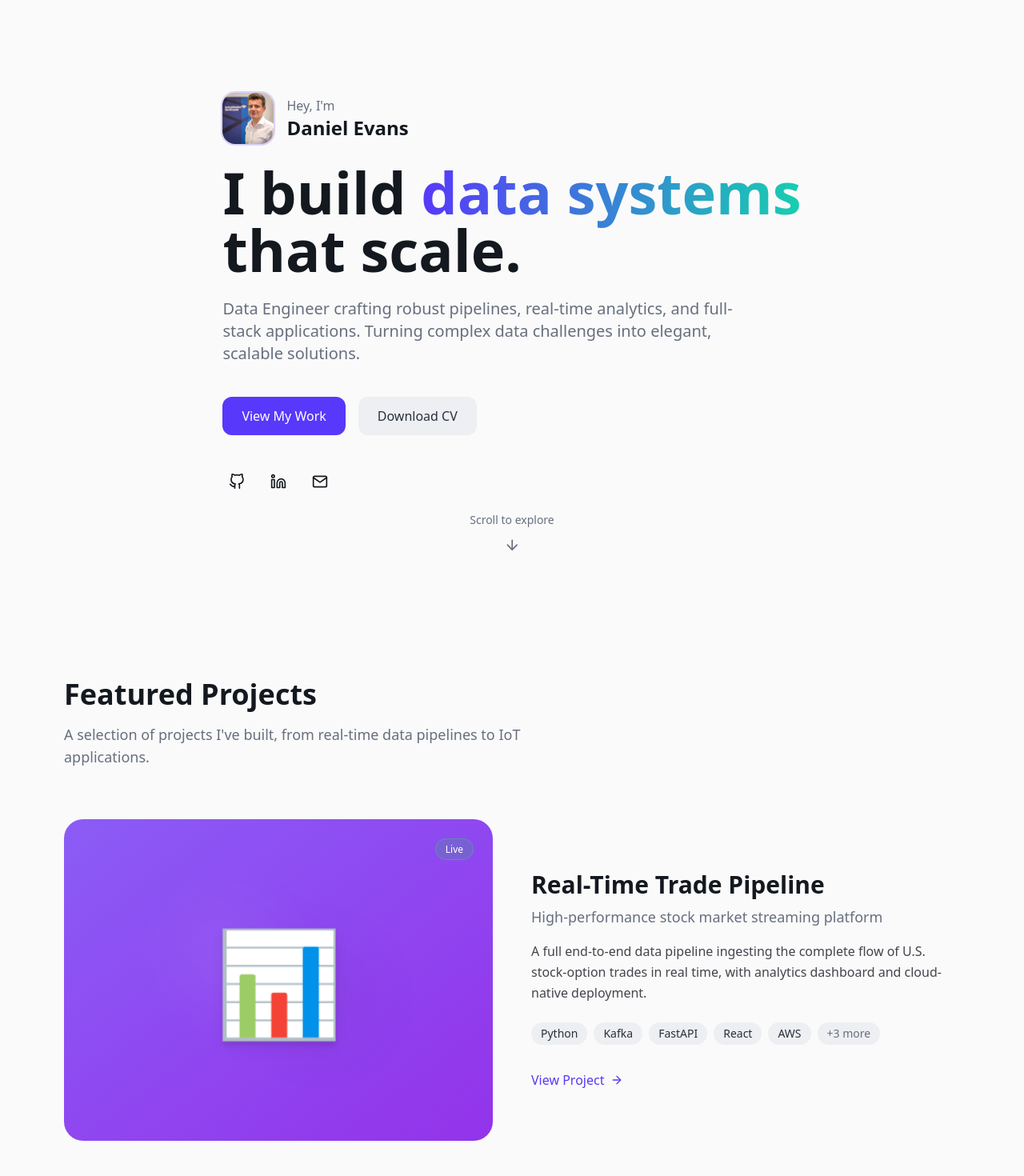
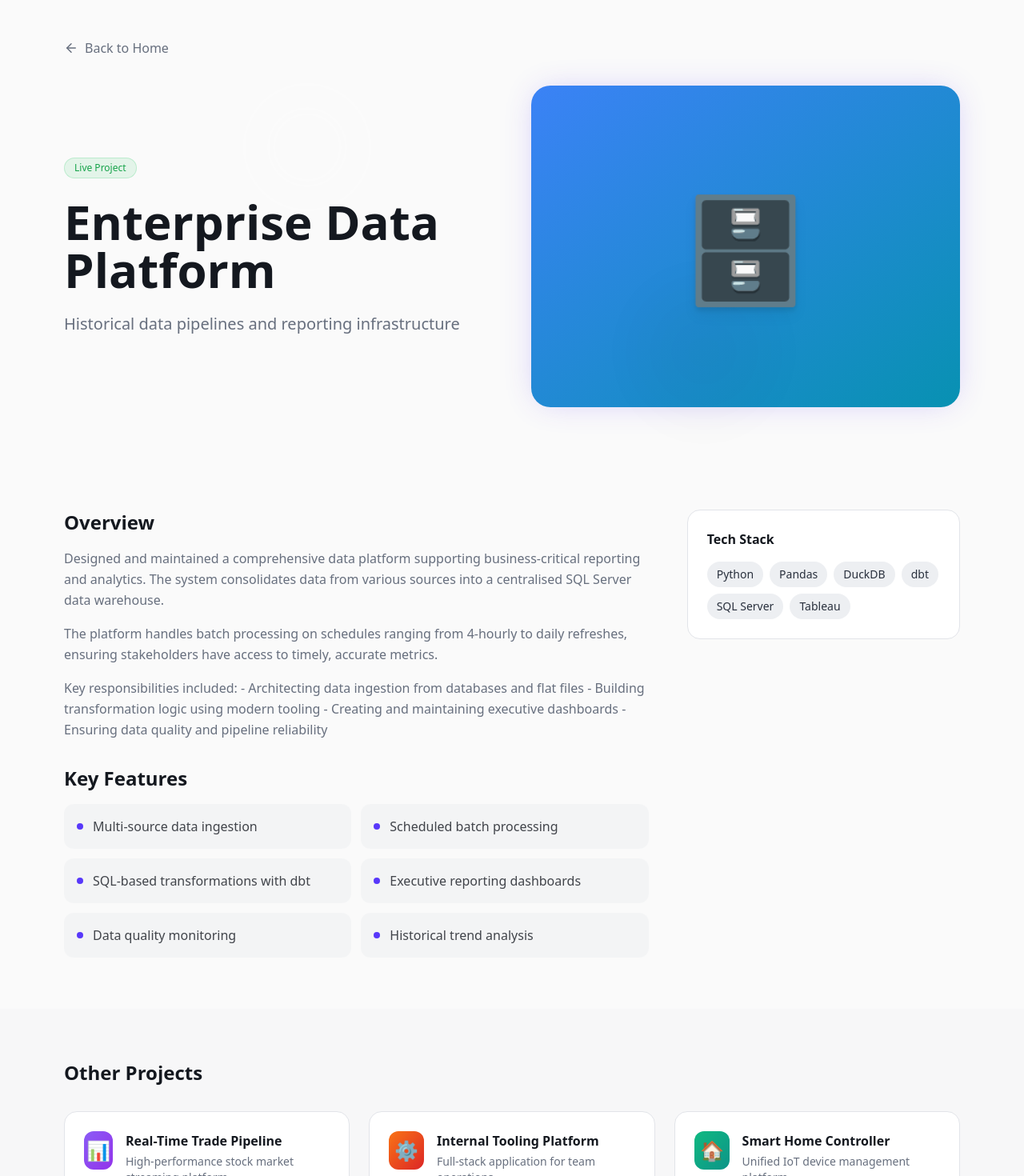
Before and after one commit to dane168/personal-website, a React (Vite) app: page /projects/enterprise-data-platform in a window 1280 px wide. Before the commit this address led to /. Shown: the part 80-1550 px from the top of the page at 80% size. Built offline with nearby package versions, Linux system fonts and the light colour scheme.

Commit message:
added 2 new projects, fixed the home button. fixed scroll

```diff
--- a/src/App.tsx
+++ b/src/App.tsx
@@ -1,11 +1,23 @@
-import { Routes, Route } from 'react-router-dom'
+import { Routes, Route, useLocation } from 'react-router-dom'
+import { useEffect } from 'react'
 import { ThemeProvider } from '@/components/theme-provider'
 import Home from '@/pages/Home'
 import ProjectDetail from '@/pages/ProjectDetail'
 
+function ScrollToTop() {
+  const { pathname } = useLocation()
+
+  useEffect(() => {
+    window.scrollTo(0, 0)
+  }, [pathname])
+
+  return null
+}
+
 function App() {
   return (
     <ThemeProvider defaultTheme="system" storageKey="theme">
+      <ScrollToTop />
       <Routes>
         <Route path="/" element={<Home />} />
         <Route path="/projects/:id" element={<ProjectDetail />} />
--- a/src/data/projects.ts
+++ b/src/data/projects.ts
@@ -5,6 +5,7 @@ export interface Project {
   description: string
   longDescription?: string
   status: 'live' | 'in-development' | 'concept'
+  category: 'personal' | 'work'
   techStack: string[]
   features: string[]
   links?: {
@@ -30,6 +31,7 @@ Key architectural decisions include:
 - Containerized deployment on AWS ECS Fargate
 - Comprehensive observability with Prometheus and Grafana`,
     status: 'live',
+    category: 'personal',
     techStack: ['Python', 'Kafka', 'FastAPI', 'React', 'AWS', 'Terraform', 'PostgreSQL', 'Docker'],
     features: [
       'Real-time streaming data ingestion',
@@ -41,6 +43,63 @@ Key architectural decisions include:
     ],
     gradient: 'from-violet-500 to-purple-600',
     icon: '📊'
+  },
+  {
+    id: 'enterprise-data-platform',
+    title: 'Enterprise Data Platform',
+    tagline: 'Historical data pipelines and reporting infrastructure',
+    description: 'Large-scale data platform handling ingestion, transformation, and visualisation of enterprise metrics across multiple source systems.',
+    longDescription: `Designed and maintained a comprehensive data platform supporting business-critical reporting and analytics. The system consolidates data from various sources into a centralised SQL Server data warehouse.
+
+The platform handles batch processing on schedules ranging from 4-hourly to daily refreshes, ensuring stakeholders have access to timely, accurate metrics.
+
+Key responsibilities included:
+- Architecting data ingestion from databases and flat files
+- Building transformation logic using modern tooling
+- Creating and maintaining executive dashboards
+- Ensuring data quality and pipeline reliability`,
+    status: 'live',
+    category: 'work',
+    techStack: ['Python', 'Pandas', 'DuckDB', 'dbt', 'SQL Server', 'Tableau'],
+    features: [
+      'Multi-source data ingestion',
+      'Scheduled batch processing',
+      'SQL-based transformations with dbt',
+      'Executive reporting dashboards',
+      'Data quality monitoring',
+      'Historical trend analysis'
+    ],
+    gradient: 'from-blue-500 to-cyan-600',
+    icon: '🗄️'
+  },
+  {
+    id: 'internal-tooling-platform',
+    title: 'Internal Tooling Platform',
+    tagline: 'Full-stack application for team operations',
+    description: 'End-to-end internal web application built to streamline team workflows, featuring asynchronous task processing and custom integrations.',
+    longDescription: `Led the full lifecycle development of an internal tooling platform, from initial requirements gathering through to production deployment and ongoing maintenance.
+
+The application serves as a central hub for team operations, handling everything from automated notifications to scheduled task management.
+
+Key aspects of the project:
+- Full ownership from planning to deployment
+- Custom frontend built to team requirements
+- Asynchronous job processing via message queue
+- On-premise hosting with infrastructure design
+- Integration with existing enterprise systems`,
+    status: 'live',
+    category: 'work',
+    techStack: ['Django', 'Python', 'Kafka', 'JavaScript', 'HTML/CSS', 'PostgreSQL'],
+    features: [
+      'Custom web interface',
+      'Asynchronous task processing',
+      'Message queue integration',
+      'Automated notifications',
+      'On-premise deployment',
+      'Enterprise system integrations'
+    ],
+    gradient: 'from-orange-500 to-red-600',
+    icon: '⚙️'
   },
   {
     id: 'smart-home',
@@ -56,6 +115,7 @@ Design goals:
 - Voice control integration
 - Energy monitoring and optimization`,
     status: 'in-development',
+    category: 'personal',
     techStack: ['React Native', 'TypeScript', 'Node.js', 'MQTT', 'PostgreSQL', 'Redis'],
     features: [
       'Unified device dashboard',
--- a/src/pages/Home.tsx
+++ b/src/pages/Home.tsx
@@ -65,21 +65,22 @@ export default function Home() {
                   <img src="/1659083620630.jpeg" alt="Daniel Evans" className="w-full h-full object-cover" />
                 </div>
                 <div>
-                  <p className="text-muted-foreground">Hey, I'm</p>
                   <h1 className="text-2xl font-bold">Daniel Evans</h1>
+                  <p className="text-muted-foreground">Data Engineer</p>
                 </div>
               </div>
 
               <h2 className="text-4xl sm:text-5xl md:text-6xl lg:text-7xl font-bold leading-tight">
-                I build{' '}
-                <span className="text-gradient">data systems</span>
+                Data pipelines,{' '}
+                <br className="hidden sm:block" />
+                <span className="text-gradient">full-stack apps</span>,
                 <br />
-                that scale.
+                and everything in between.
               </h2>
 
               <p className="text-lg md:text-xl text-muted-foreground max-w-2xl">
-                Data Engineer crafting robust pipelines, real-time analytics, and full-stack applications.
-                Turning complex data challenges into elegant, scalable solutions.
+                Building data infrastructure and internal tools at scale.
+                Python, SQL, cloud, and a bit of frontend when needed.
               </p>
 
               <div className="flex flex-wrap items-center gap-4 pt-4">
@@ -154,9 +155,9 @@ export default function Home() {
             transition={{ duration: 0.5 }}
             className="mb-16"
           >
-            <h2 className="text-3xl md:text-4xl font-bold mb-4">Featured Projects</h2>
+            <h2 className="text-3xl md:text-4xl font-bold mb-4">Projects</h2>
             <p className="text-lg text-muted-foreground max-w-2xl">
-              A selection of projects I've built, from real-time data pipelines to IoT applications.
+              A mix of work and personal projects spanning data engineering, full-stack development, and whatever else catches my interest.
             </p>
           </motion.div>
 
--- a/src/pages/ProjectDetail.tsx
+++ b/src/pages/ProjectDetail.tsx
@@ -22,13 +22,13 @@ export default function ProjectDetail() {
               DE<span className="text-primary">.</span>
             </Link>
             <div className="flex items-center gap-6">
-              <Link to="/#projects" className="text-sm font-medium hover:text-primary transition-colors hidden sm:block">
+              <Link to="/" className="text-sm font-medium hover:text-primary transition-colors hidden sm:block">
                 Projects
               </Link>
-              <Link to="/#about" className="text-sm font-medium hover:text-primary transition-colors hidden sm:block">
+              <Link to="/" className="text-sm font-medium hover:text-primary transition-colors hidden sm:block">
                 About
               </Link>
-              <Link to="/#contact" className="text-sm font-medium hover:text-primary transition-colors hidden sm:block">
+              <Link to="/" className="text-sm font-medium hover:text-primary transition-colors hidden sm:block">
                 Contact
               </Link>
               <ModeToggle />
@@ -40,19 +40,20 @@ export default function ProjectDetail() {
       {/* Hero */}
       <section className="pt-32 pb-16 section-padding">
         <div className="container-wide">
+          <div className="mb-8 relative z-10">
+            <Link
+              to="/"
+              className="inline-flex items-center gap-2 text-muted-foreground hover:text-foreground transition-colors cursor-pointer"
+            >
+              <FiArrowLeft size={18} />
+              Back to Home
+            </Link>
+          </div>
           <motion.div
             initial={{ opacity: 0, y: 20 }}
             animate={{ opacity: 1, y: 0 }}
             transition={{ duration: 0.5 }}
           >
-            <Link
-              to="/"
-              className="inline-flex items-center gap-2 text-muted-foreground hover:text-foreground transition-colors mb-8"
-            >
-              <FiArrowLeft size={18} />
-              Back to Home
-            </Link>
-
             <div className="grid lg:grid-cols-2 gap-12 items-center">
               <div className="space-y-6">
                 <div className="flex items-center gap-3">
@@ -201,7 +202,7 @@ export default function ProjectDetail() {
       <section className="py-16 section-padding bg-secondary/30">
         <div className="container-wide">
           <h2 className="text-2xl font-bold mb-8">Other Projects</h2>
-          <div className="grid sm:grid-cols-2 gap-6">
+          <div className="grid sm:grid-cols-2 lg:grid-cols-3 gap-6">
             {projects
               .filter(p => p.id !== project.id)
               .map((otherProject) => (
```
Also changed, not shown: 5 other files (tests, documents, lock files or other folders).
